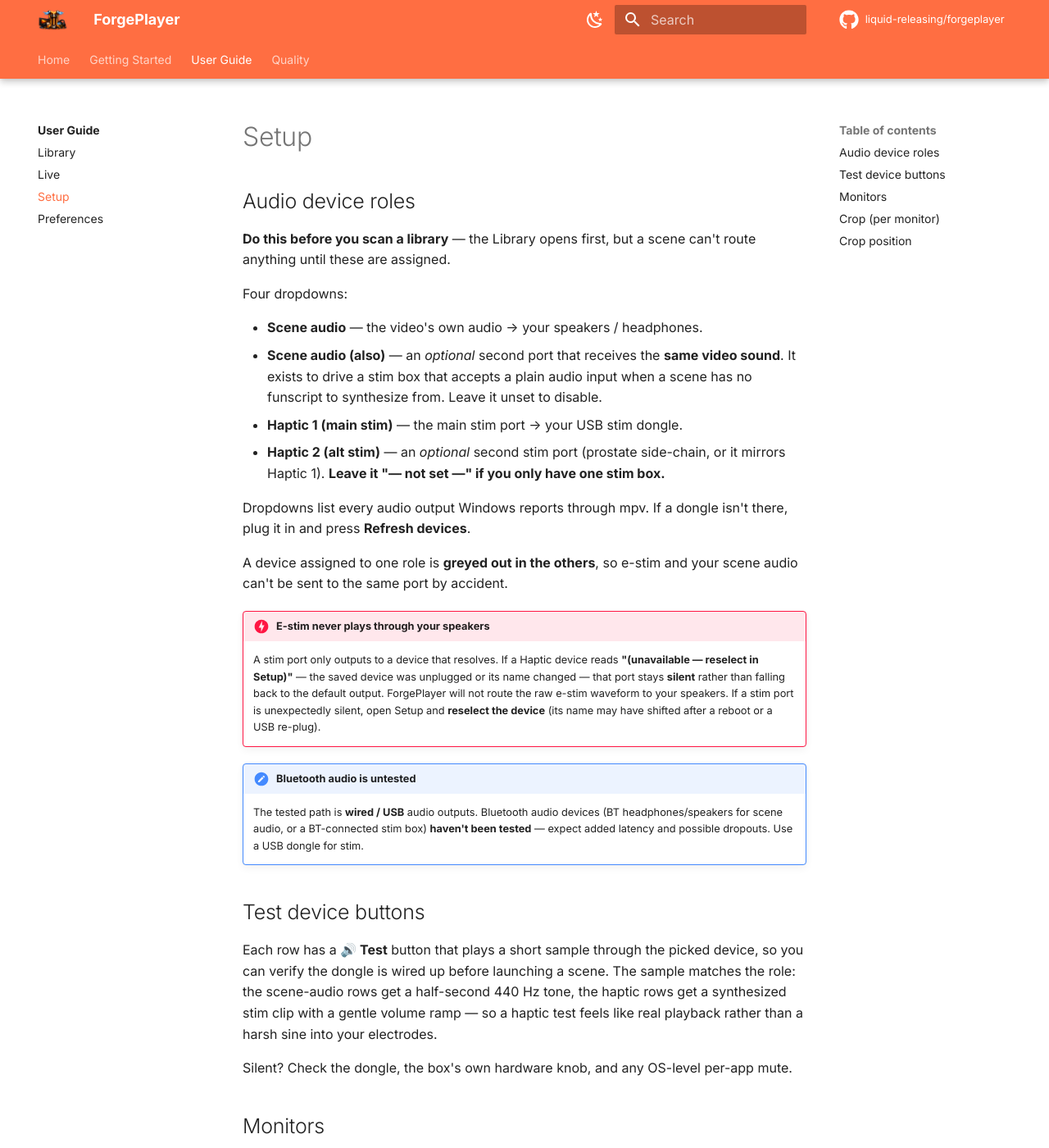
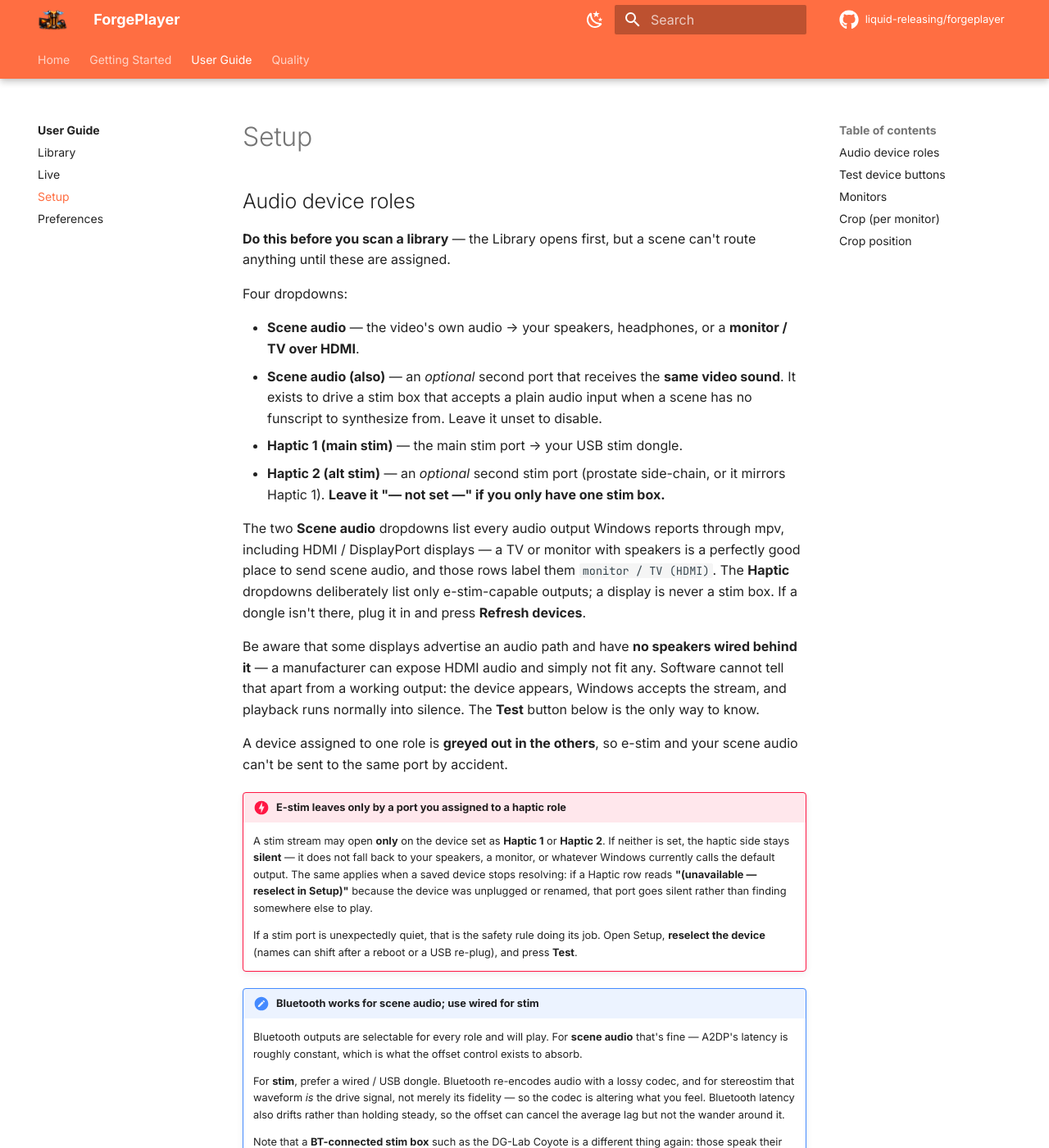
Before and after one commit to liquid-releasing/forgeplayer, an MkDocs documentation site: the page built from docs/user-guide/setup.md, in a window 1280 px wide and 1400 px high. Shown: the whole window at 82% size. Built offline with MkDocs 1.6.1 and Material for MkDocs 9.7.7, drawn with Linux system fonts in a browser that asks for light colours; comment, search, counter and statistics services are not loaded; some of the changed text lies outside the part shown.

Commit message:
Correct the audio-routing claims across the rest of the docs
The first pass only fixed getting-started and the Library page. Three more
places still described the old behaviour, and one of them was the most
important claim on the site.

user-guide/setup.md is the canonical Setup page. Its danger admonition read
"E-stim never plays through your speakers - a stim port only outputs to a
device that resolves", which framed the guarantee around device RESOLUTION.
That framing was the bug: an unset device resolved to None, and sounddevice
reads None as the system default output. It now states the rule that actually
holds - a stim stream opens only on a device assigned to Haptic 1 or Haptic 2,
and stays silent when neither is set.

Same page: the dropdowns did not "list every audio output Windows reports"
(HDMI/DisplayPort endpoints were filtered from all four), and the two Scene
audio rows now do while the Haptic rows deliberately do not. Added the caveat
that a display can advertise audio with no speakers behind it, that software
cannot distinguish that from a working output, and that Test is the only way
to find out.

Bluetooth notes across setup.md, getting-started.md and user-guide/index.md
move from "untested" to what holds: selectable and fine for scene audio, poor
for stim because A2DP re-encodes the waveform that IS the drive signal and its
latency drifts. Kept separate from the DG-Lab Coyote line, which is about a
wireless protocol we don't drive at all - not about audio over Bluetooth.

The "I hear e-stim through my speakers" troubleshooting entries said it
"shouldn't happen"; they now say which release fixed it and what changed.

Version stamps deliberately left at v0.1.17-alpha - they move together when
the tag is cut, and the download banner must not advertise an unreleased
build.

Co-Authored-By: Claude Opus 5 (1M context) <noreply@anthropic.com>

```diff
--- a/docs/user-guide/setup.md
+++ b/docs/user-guide/setup.md
@@ -7,7 +7,8 @@ can't route anything until these are assigned.
 
 Four dropdowns:
 
-- **Scene audio** — the video's own audio → your speakers / headphones.
+- **Scene audio** — the video's own audio → your speakers, headphones, or a
+  **monitor / TV over HDMI**.
 - **Scene audio (also)** — an *optional* second port that receives the **same
   video sound**. It exists to drive a stim box that accepts a plain audio input
   when a scene has no funscript to synthesize from. Leave it unset to disable.
@@ -16,26 +17,49 @@ Four dropdowns:
   side-chain, or it mirrors Haptic 1). **Leave it "— not set —" if you only
   have one stim box.**
 
-Dropdowns list every audio output Windows reports through mpv. If a dongle
-isn't there, plug it in and press **Refresh devices**.
+The two **Scene audio** dropdowns list every audio output Windows reports
+through mpv, including HDMI / DisplayPort displays — a TV or monitor with
+speakers is a perfectly good place to send scene audio, and those rows label
+them `monitor / TV (HDMI)`. The **Haptic** dropdowns deliberately list only
+e-stim-capable outputs; a display is never a stim box. If a dongle isn't
+there, plug it in and press **Refresh devices**.
+
+Be aware that some displays advertise an audio path and have **no speakers
+wired behind it** — a manufacturer can expose HDMI audio and simply not fit
+any. Software cannot tell that apart from a working output: the device
+appears, Windows accepts the stream, and playback runs normally into silence.
+The **Test** button below is the only way to know.
 
 A device assigned to one role is **greyed out in the others**, so e-stim and
 your scene audio can't be sent to the same port by accident.
 
-!!! danger "E-stim never plays through your speakers"
-    A stim port only outputs to a device that resolves. If a Haptic device
-    reads **"(unavailable — reselect in Setup)"** — the saved device was
-    unplugged or its name changed — that port stays **silent** rather than
-    falling back to the default output. ForgePlayer will not route the raw
-    e-stim waveform to your speakers. If a stim port is unexpectedly silent,
-    open Setup and **reselect the device** (its name may have shifted after a
-    reboot or a USB re-plug).
+!!! danger "E-stim leaves only by a port you assigned to a haptic role"
+    A stim stream may open **only** on the device set as **Haptic 1** or
+    **Haptic 2**. If neither is set, the haptic side stays **silent** — it
+    does not fall back to your speakers, a monitor, or whatever Windows
+    currently calls the default output. The same applies when a saved device
+    stops resolving: if a Haptic row reads **"(unavailable — reselect in
+    Setup)"** because the device was unplugged or renamed, that port goes
+    silent rather than finding somewhere else to play.
 
-!!! note "Bluetooth audio is untested"
-    The tested path is **wired / USB** audio outputs. Bluetooth audio devices
-    (BT headphones/speakers for scene audio, or a BT-connected stim box)
-    **haven't been tested** — expect added latency and possible dropouts. Use
-    a USB dongle for stim.
+    If a stim port is unexpectedly quiet, that is the safety rule doing its
+    job. Open Setup, **reselect the device** (names can shift after a reboot
+    or a USB re-plug), and press **Test**.
+
+!!! note "Bluetooth works for scene audio; use wired for stim"
+    Bluetooth outputs are selectable for every role and will play. For **scene
+    audio** that's fine — A2DP's latency is roughly constant, which is what
+    the offset control exists to absorb.
+
+    For **stim**, prefer a wired / USB dongle. Bluetooth re-encodes audio with
+    a lossy codec, and for stereostim that waveform *is* the drive signal, not
+    merely its fidelity — so the codec is altering what you feel. Bluetooth
+    latency also drifts rather than holding steady, so the offset can cancel
+    the average lag but not the wander around it.
+
+    Note that a **BT-connected stim box** such as the DG-Lab Coyote is a
+    different thing again: those speak their own wireless protocol rather than
+    taking an audio signal, and ForgePlayer does not drive them at all.
 
 ## Test device buttons
 
```
Also changed, not shown: docs/getting-started.md (+10 -5 lines), docs/user-guide/index.md (+11 -5 lines).
